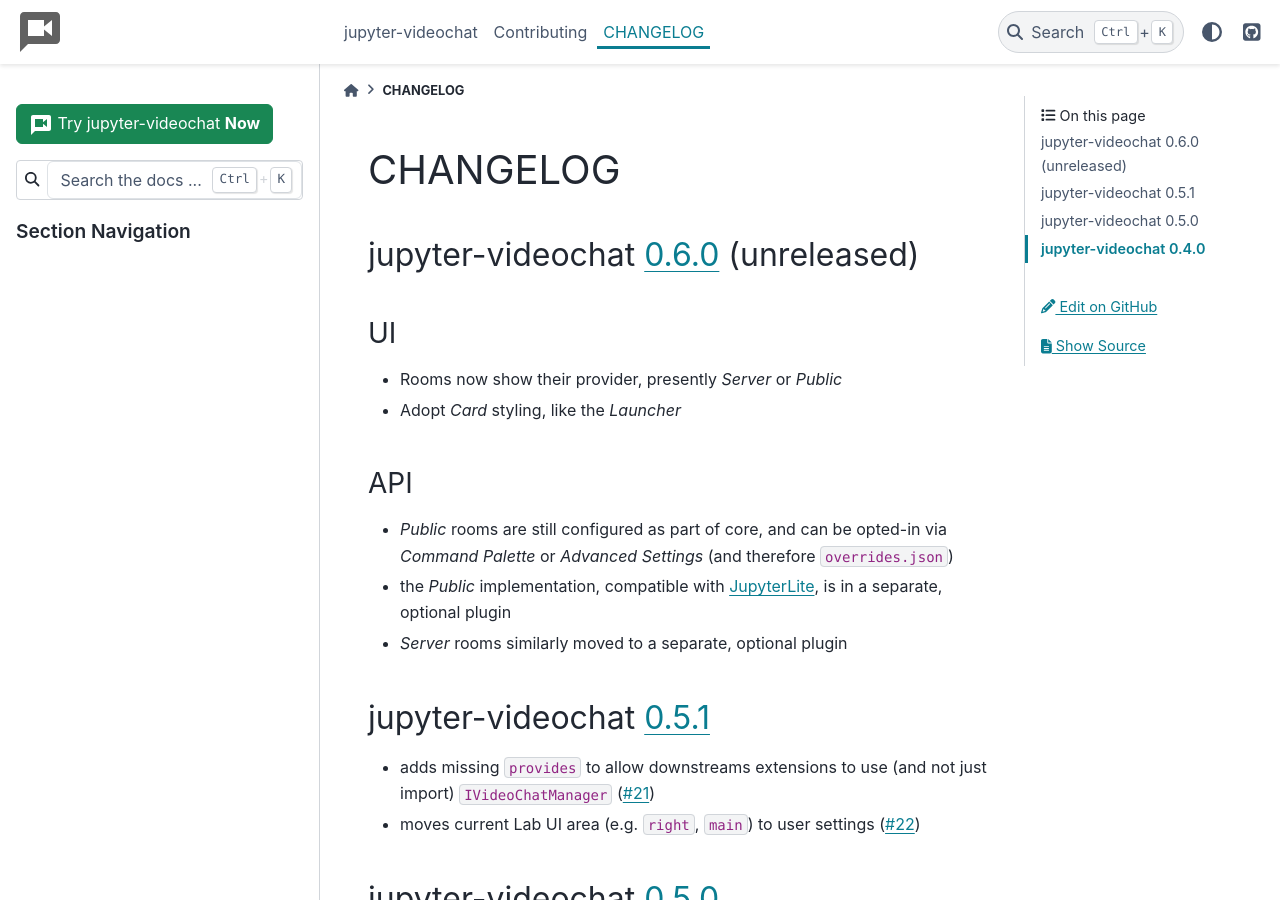
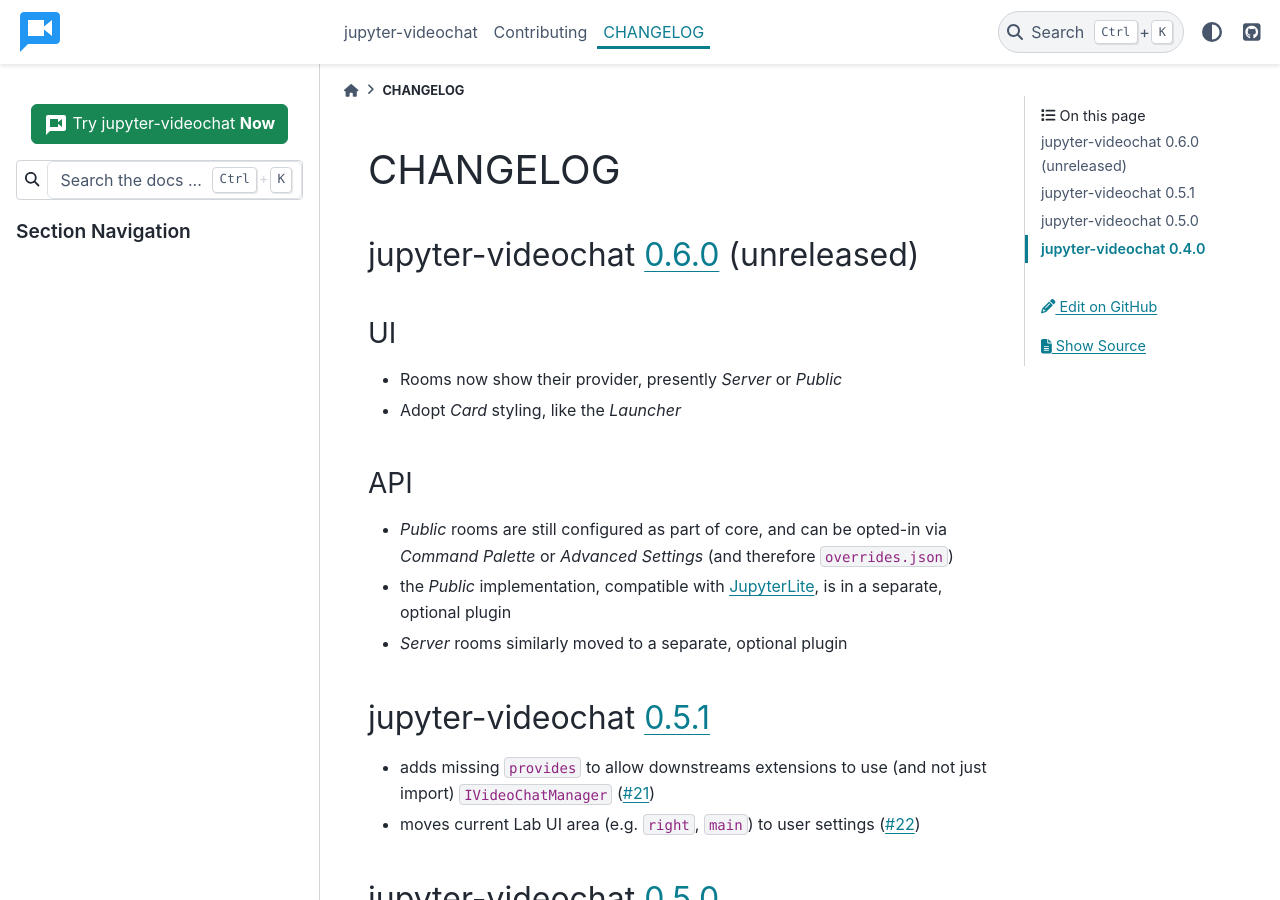
Before and after one commit to jupyterlab-contrib/jupyter-videochat, a Sphinx documentation site: the page built from docs/changelog.md, in a window 1280 px wide and 900 px high. Built offline with Sphinx 7.4.7 and the PyData theme 0.15.4, drawn with Linux system fonts in a browser that asks for light colours.

Commit message:
more logo work

```diff
--- a/docs/_templates/demo.html
+++ b/docs/_templates/demo.html
@@ -1,3 +1,4 @@
+<div style="text-align: center">
   <a
     href="{{ pathto('_static/lite/lab/index.html', 1) }}"
     class="btn btn-success"
@@ -6,12 +7,17 @@
     data-placement="bottom"
     title="Launch a new JupyterLite"
   >
-  <img src="{{ pathto('_static/logo-light.svg', 1) }}" />
+    <img
+      src="{{ pathto('_static/logo-light.svg', 1) }}"
+      width="24"
+      height="24"
+    />
     Try jupyter-videochat <strong>Now</strong>
   </a>
 
   <script>
-  $(function() {
+    $(function () {
       $('[data-toggle="tooltip"]').tooltip();
     });
   </script>
+</div>
--- a/docs/conf.py
+++ b/docs/conf.py
@@ -92,10 +92,9 @@
 # files
 templates_path = ["_templates"]
 
-# html_favicon = "../app/lab/favicon.ico"
-# rely on the order of these to patch json, labextensions correctly
+html_favicon = "_static/logo.svg"
+
 html_static_path = [
-    # docs stuff
     "_static",
 ]
 exclude_patterns = [
```
Also changed, not shown: docs/_static/logo.svg. Lines whose indentation alone changed are shown as unchanged.
